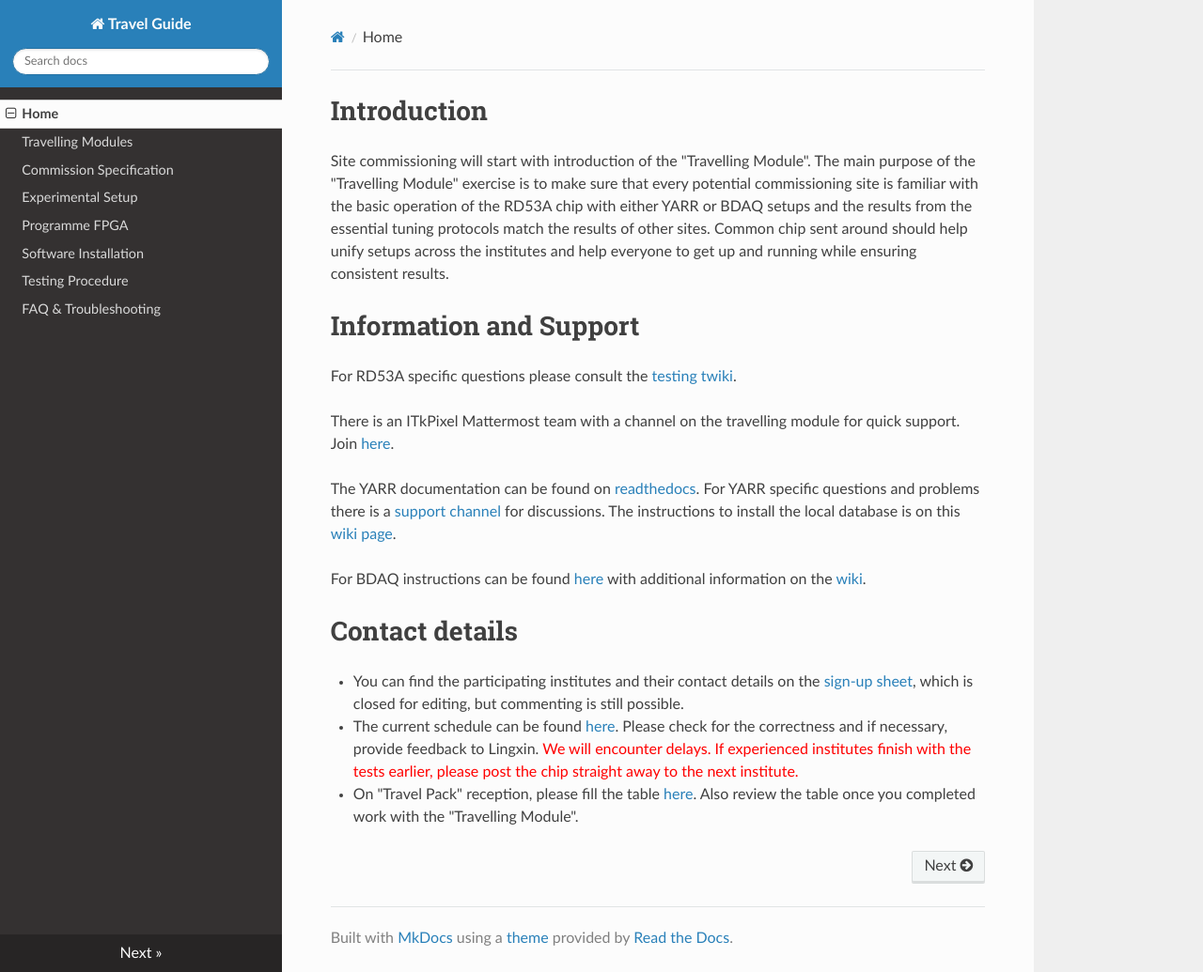
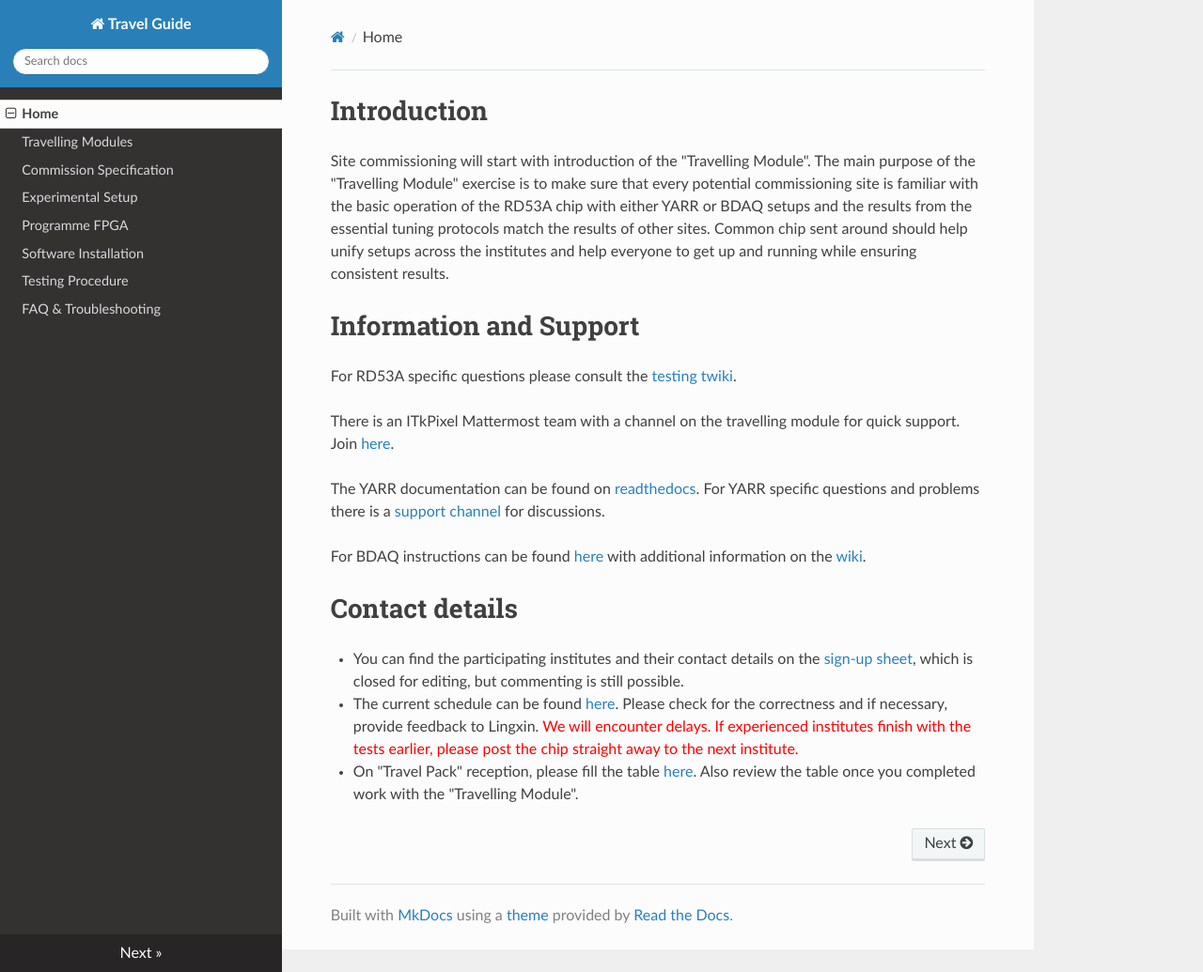
Before and after one commit to lime86/TravellingModule, an MkDocs documentation site: the page built from docs/index.md, in a window 1280 px wide and 1035 px high. Shown: the whole window at 94% size. Built offline with MkDocs 1.6.1, drawn with Linux system fonts in a browser that asks for light colours; nearby versions of some CDN libraries; old or Windows-style settings are respelled for this version of MkDocs.

Commit message:
remove link to local database

```diff
--- a/docs/index.md
+++ b/docs/index.md
@@ -23,9 +23,7 @@ module for quick support. Join
 The YARR documentation can be found on
 [readthedocs](https://yarr.readthedocs.io). For YARR specific questions
 and problems there is a [support
-channel](https://mattermost.web.cern.ch/yarr) for discussions. The
-instructions to install the local database is on this [wiki
-page](https://github.com/jlab-hep/Yarr/wiki).
+channel](https://mattermost.web.cern.ch/yarr) for discussions.
 
 For BDAQ instructions can be found
 [here](https://gitlab.cern.ch/silab/bdaq53) with additional information
```
